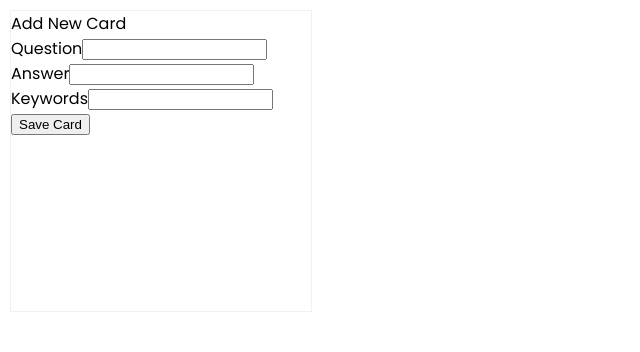
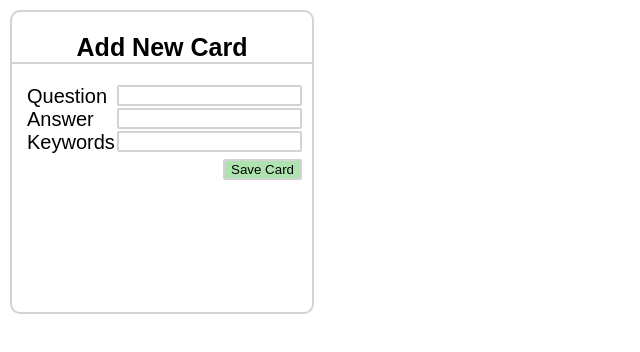
Before and after one commit to mursalin-abedin/Echo, a Vue app in the folder vue/: page /EditCard in a window 1280 px wide. Shown: the top 352 px of the page, without its empty margins (0-640 px from the left). Built offline with nearby package versions, Linux system fonts and the light colour scheme; no server answers.

Commit message:
Extended Card styling to Add Deck and Edit Card

```diff
--- a/vue/src/components/AddDeckForm.vue
+++ b/vue/src/components/AddDeckForm.vue
@@ -1,6 +1,9 @@
 <template>
 <div class=card>
+  <h2 class="title">
     Add New Deck
+    <i class="fas fa-plus" style="color: lightgreen"></i>
+    </h2>
      <form @submit="onSubmit" class="add-deck">
     <div class="form-control">
       <label>Name</label>
@@ -53,11 +56,36 @@ export default {
 <style scoped>
 
 .card {
-  display:block;
+  display: block;
   background-color: transparent;
   width: 300px;
   height: 300px;
+  border: 2px solid lightgray;
   margin: 10px;
+  border-radius: 10px;
+  font-family: Arial, Helvetica, sans-serif;
+}
+.title {
+  font-size: 25px;
+  text-align: center;
+  border-bottom: solid 2px lightgray;
+}
+form{
+  margin-left: 15px;
+  font-size: 20px;
+}
+input{
+  justify-content: left;
+  border: solid 2px lightgrey;
+  border-radius: 2px;
+  float: right;
+  margin-right: 10px;
+}
+.btn-block{
+ background-color: rgb(174, 226, 174);
+ border-radius: 2px;
+ justify-content: right;
+ margin-top: 5px;
 }
 
 </style>
--- a/vue/src/components/EditCardForm.vue
+++ b/vue/src/components/EditCardForm.vue
@@ -1,6 +1,8 @@
 <template>
 <div class=card>
+    <h2 class="title">
     Add New Card
+    </h2>
      <form @submit="onSubmit" class="add-card">
     <div class="form-control">
       <label>Question</label>
@@ -77,12 +79,36 @@ export default {
 <style scoped>
 
 .card {
-  display:block;
+  display: block;
   background-color: transparent;
   width: 300px;
   height: 300px;
-  border: 1px solid #f1f1f1;
+  border: 2px solid lightgray;
   margin: 10px;
+  border-radius: 10px;
+  font-family: Arial, Helvetica, sans-serif;
+}
+.title {
+  font-size: 25px;
+  text-align: center;
+  border-bottom: solid 2px lightgray;
+}
+form{
+  margin-left: 15px;
+  font-size: 20px;
+}
+input{
+  justify-content: left;
+  border: solid 2px lightgrey;
+  border-radius: 2px;
+  float: right;
+  margin-right: 10px;
+}
+.btn-block{
+ background-color: rgb(174, 226, 174);
+ border-radius: 2px;
+ justify-content: right;
+ margin-top: 5px;
 }
 
 </style>
```
